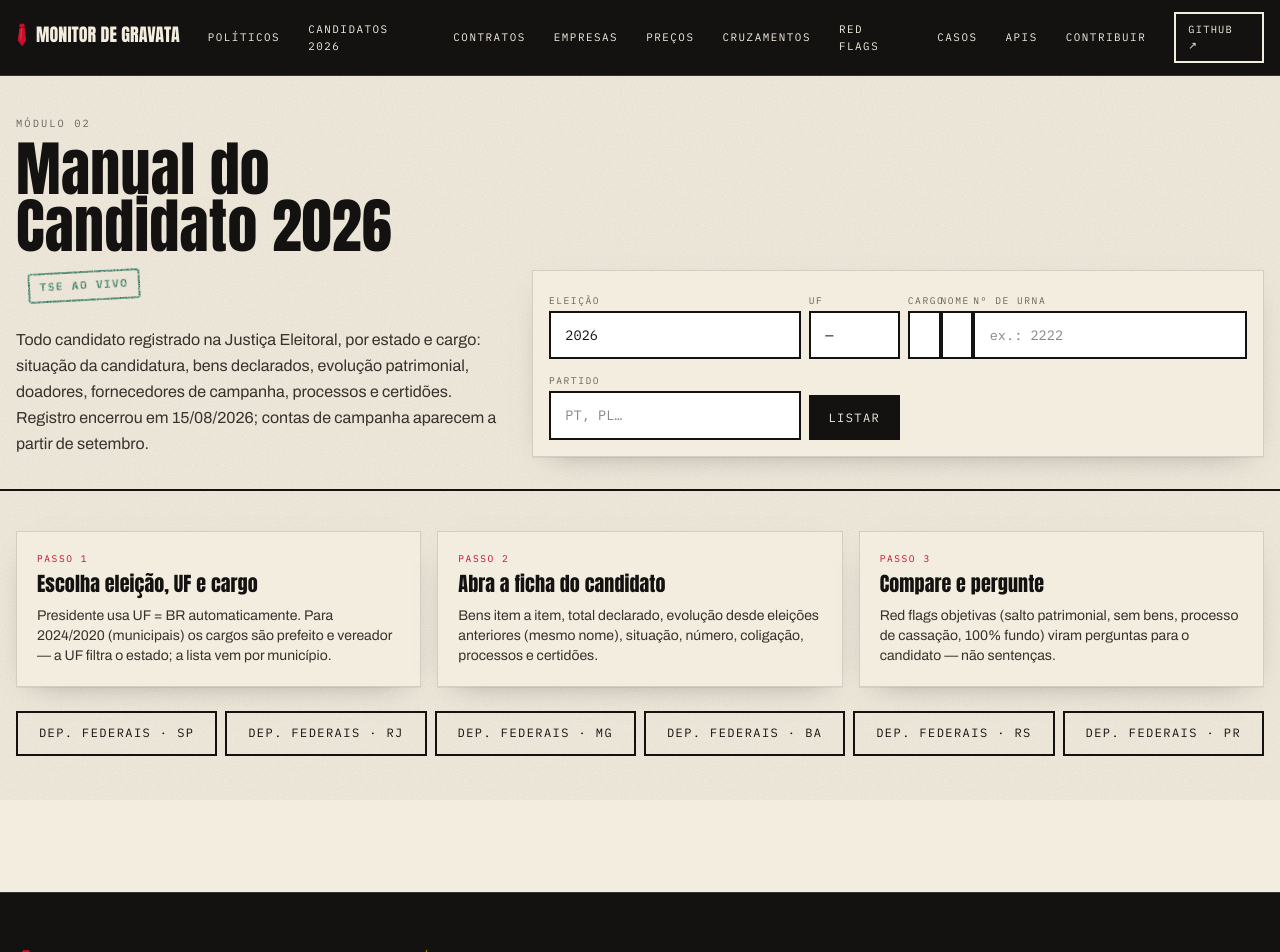
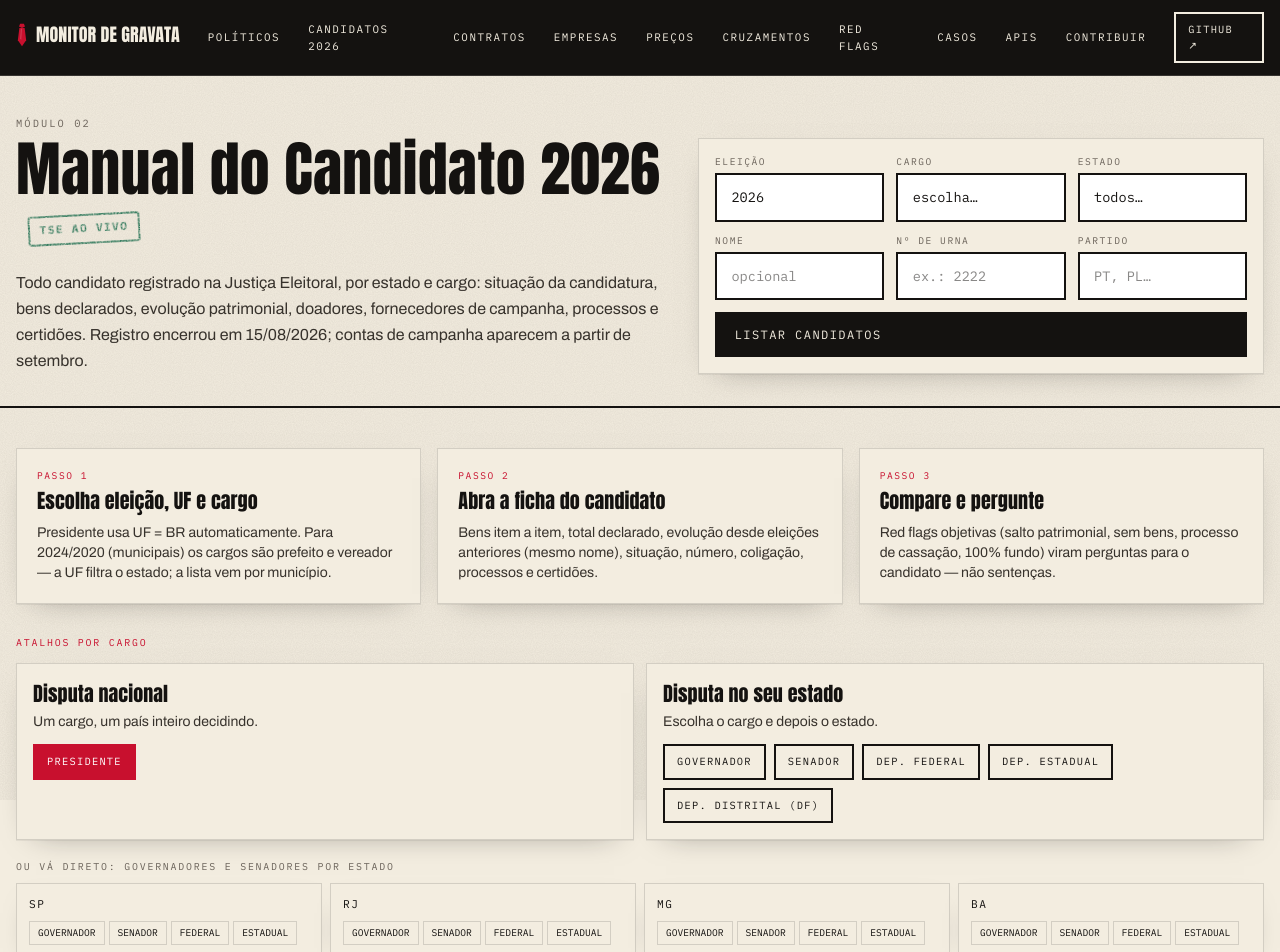
Before and after one commit to steinhauserhzs/monitor-de-gravata, a Next.js app: page /candidatos in a window 1280 px wide. Shown: the top 952 px of the page. Built offline with nearby package versions, Linux system fonts and the light colour scheme.

Commit message:
fix(candidatos): formulário com 6 campos em grid legível (os rótulos estavam colidindo) e atalhos para TODOS os cargos — presidente, governador, senador, deputado federal/estadual/distrital, com grade por estado; mapa da home troca o cargo antes de clicar no estado

```diff
--- a/app/candidatos/page.tsx
+++ b/app/candidatos/page.tsx
@@ -56,17 +56,32 @@ export default async function Candidatos({ searchParams }: PageProps<"/candidato
         stampTone="verde"
         lead="Todo candidato registrado na Justiça Eleitoral, por estado e cargo: situação da candidatura, bens declarados, evolução patrimonial, doadores, fornecedores de campanha, processos e certidões. Registro encerrou em 15/08/2026; contas de campanha aparecem a partir de setembro."
         right={
-          <form className="card p-4 grid gap-2 sm:grid-cols-[auto_auto_1fr_1fr_auto] items-end w-full sm:min-w-[22rem]">
-            <label className="block"><span className="font-mono text-[0.6rem] uppercase tracking-[0.16em] text-ink-3">Eleição</span>
-              <select name="ano" defaultValue={ano} className="input">{Object.keys(ELEICOES).sort((a, b) => Number(b) - Number(a)).map((a) => <option key={a} value={a}>{a}</option>)}</select></label>
-            <label className="block"><span className="font-mono text-[0.6rem] uppercase tracking-[0.16em] text-ink-3">UF</span>
-              <select name="uf" defaultValue={uf} className="input"><option value="">—</option>{UFS.map((u) => <option key={u}>{u}</option>)}</select></label>
-            <label className="block"><span className="font-mono text-[0.6rem] uppercase tracking-[0.16em] text-ink-3">Cargo</span>
-              <select name="cargo" defaultValue={cargo || ""} className="input"><option value="">—</option>{cargosDisponiveis.map((c) => <option key={c} value={c}>{CARGOS[c]}</option>)}</select></label>
-            <label className="block"><span className="font-mono text-[0.6rem] uppercase tracking-[0.16em] text-ink-3">Nome</span><input name="nome" defaultValue={nome} className="input" placeholder="opcional" /></label>
-            <label className="block"><span className="font-mono text-[0.6rem] uppercase tracking-[0.16em] text-ink-3">Nº de urna</span><input name="numero" defaultValue={numero} className="input" placeholder="ex.: 2222" inputMode="numeric" /></label>
-            <label className="block"><span className="font-mono text-[0.6rem] uppercase tracking-[0.16em] text-ink-3">Partido</span><input name="partido" defaultValue={partido} className="input" placeholder="PT, PL…" /></label>
-            <button className="btn" type="submit">Listar</button>
+          <form className="card p-4 grid gap-3 sm:grid-cols-2 lg:grid-cols-3 w-full sm:min-w-[26rem]">
+            <label className="block">
+              <span className="font-mono text-[0.6rem] uppercase tracking-[0.16em] text-ink-3 block mb-1">Eleição</span>
+              <select name="ano" defaultValue={ano} className="input">{Object.keys(ELEICOES).sort((a, b) => Number(b) - Number(a)).map((a) => <option key={a} value={a}>{a}</option>)}</select>
+            </label>
+            <label className="block">
+              <span className="font-mono text-[0.6rem] uppercase tracking-[0.16em] text-ink-3 block mb-1">Cargo</span>
+              <select name="cargo" defaultValue={cargo || ""} className="input"><option value="">escolha…</option>{cargosDisponiveis.map((c) => <option key={c} value={c}>{CARGOS[c]}</option>)}</select>
+            </label>
+            <label className="block">
+              <span className="font-mono text-[0.6rem] uppercase tracking-[0.16em] text-ink-3 block mb-1">Estado</span>
+              <select name="uf" defaultValue={uf} className="input"><option value="">todos…</option>{UFS.map((u) => <option key={u}>{u}</option>)}</select>
+            </label>
+            <label className="block">
+              <span className="font-mono text-[0.6rem] uppercase tracking-[0.16em] text-ink-3 block mb-1">Nome</span>
+              <input name="nome" defaultValue={nome} className="input" placeholder="opcional" />
+            </label>
+            <label className="block">
+              <span className="font-mono text-[0.6rem] uppercase tracking-[0.16em] text-ink-3 block mb-1">Nº de urna</span>
+              <input name="numero" defaultValue={numero} className="input" placeholder="ex.: 2222" inputMode="numeric" />
+            </label>
+            <label className="block">
+              <span className="font-mono text-[0.6rem] uppercase tracking-[0.16em] text-ink-3 block mb-1">Partido</span>
+              <input name="partido" defaultValue={partido} className="input" placeholder="PT, PL…" />
+            </label>
+            <button className="btn sm:col-span-2 lg:col-span-3" type="submit">Listar candidatos</button>
           </form>
         }
       />
@@ -95,10 +110,44 @@ export default async function Candidatos({ searchParams }: PageProps<"/candidato
               </div>
             ))}
           </div>
-          <div className="mt-6 grid gap-2 sm:grid-cols-3 md:grid-cols-6">
-            {["SP", "RJ", "MG", "BA", "RS", "PR"].map((u) => (
-              <Link key={u} href={`/candidatos?ano=2026&uf=${u}&cargo=6`} className="btn btn--ghost justify-center">Dep. federais · {u}</Link>
-            ))}
+          <div className="mt-8">
+            <div className="font-mono text-[0.62rem] uppercase tracking-[0.18em] text-stamp mb-3">Atalhos por cargo</div>
+            <div className="grid gap-3 md:grid-cols-2">
+              <div className="card p-4">
+                <div className="font-display text-xl">Disputa nacional</div>
+                <p className="text-sm text-ink-2 mt-1">Um cargo, um país inteiro decidindo.</p>
+                <div className="mt-3 flex flex-wrap gap-2">
+                  <Link href={`/candidatos?ano=${ano}&uf=BR&cargo=1`} className="btn btn--stamp !py-2 !px-3 !text-[0.65rem]">Presidente</Link>
+                </div>
+              </div>
+              <div className="card p-4">
+                <div className="font-display text-xl">Disputa no seu estado</div>
+                <p className="text-sm text-ink-2 mt-1">Escolha o cargo e depois o estado.</p>
+                <div className="mt-3 flex flex-wrap gap-2">
+                  {[[3, "Governador"], [5, "Senador"], [6, "Dep. federal"], [7, "Dep. estadual"], [8, "Dep. distrital (DF)"]].map(([c, l]) => (
+                    <Link key={String(c)} href={`/candidatos?ano=${ano}&cargo=${c}${c === 8 ? "&uf=DF" : ""}`} className="btn btn--ghost !py-2 !px-3 !text-[0.65rem]">{l}</Link>
+                  ))}
+                </div>
+              </div>
+            </div>
+
+            <div className="mt-5">
+              <div className="font-mono text-[0.62rem] uppercase tracking-[0.18em] text-ink-3 mb-2">Ou vá direto: governadores e senadores por estado</div>
+              <div className="grid gap-2 sm:grid-cols-2 lg:grid-cols-4">
+                {["SP", "RJ", "MG", "BA", "RS", "PR", "PE", "CE"].map((u) => (
+                  <div key={u} className="card p-3">
+                    <div className="font-mono text-[0.7rem] uppercase tracking-[0.14em] mb-2">{u}</div>
+                    <div className="flex flex-wrap gap-1 font-mono text-[0.6rem] uppercase">
+                      <Link href={`/candidatos?ano=${ano}&uf=${u}&cargo=3`} className="px-2 py-1 border border-linha hover:bg-ink hover:text-paper">governador</Link>
+                      <Link href={`/candidatos?ano=${ano}&uf=${u}&cargo=5`} className="px-2 py-1 border border-linha hover:bg-ink hover:text-paper">senador</Link>
+                      <Link href={`/candidatos?ano=${ano}&uf=${u}&cargo=6`} className="px-2 py-1 border border-linha hover:bg-ink hover:text-paper">federal</Link>
+                      <Link href={`/candidatos?ano=${ano}&uf=${u}&cargo=7`} className="px-2 py-1 border border-linha hover:bg-ink hover:text-paper">estadual</Link>
+                    </div>
+                  </div>
+                ))}
+              </div>
+              <p className="mt-3 text-xs text-ink-3">Outros estados: use o filtro acima, ou o <Link href="/" className="underline">mapa do Brasil na página inicial</Link>.</p>
+            </div>
           </div>
         </Section>
       ) : (
--- a/app/page.tsx
+++ b/app/page.tsx
@@ -70,7 +70,9 @@ const FATOS = [
   "Quem fiscaliza um contrato de R$ 50 mil na sua cidade? Talvez ninguém",
 ];
 
-export default function Home() {
+export default async function Home({ searchParams }: PageProps<"/">) {
+  const sp = await searchParams;
+  const cargoMapa = Number(Array.isArray(sp.cargo) ? sp.cargo[0] : sp.cargo) || 6;
   const apis = loadApis();
   const flags = loadRedFlags();
   const casos = loadCasos();
@@ -147,9 +149,9 @@ export default function Home() {
       </Section>
 
       {/* MAPA */}
-      <Section kicker="Comece pelo seu estado" title="Quem quer o seu voto em 2026">
+      <Section id="mapa" kicker="Comece pelo seu estado" title="Quem quer o seu voto em 2026">
         <div className="card p-6 md:p-8">
-          <MapaBrasil ano={2026} cargo={6} />
+          <MapaBrasil ano={2026} cargo={cargoMapa} />
         </div>
       </Section>
 
--- a/components/MapaBrasil.tsx
+++ b/components/MapaBrasil.tsx
@@ -55,8 +55,11 @@ export function MapaBrasil({ ano = 2026, cargo = 6 }: { ano?: number; cargo?: nu
         <div className="font-mono text-[0.65rem] uppercase tracking-[0.2em] text-stamp">Eleições {ano}</div>
         <h2 className="font-display text-3xl md:text-5xl leading-[0.95] mt-2">Clique no seu estado</h2>
         <p className="mt-3 text-ink-2 max-w-md">
-          Todos os candidatos registrados no TSE, por cargo: bens declarados, evolução patrimonial, doações, processos e red flags. Sem
-          juízo de valor — só o que consta oficialmente.
+          Todos os candidatos registrados no TSE: bens declarados, evolução patrimonial, quem financiou, processos e sinais de risco.
+          Sem juízo de valor — só o que consta oficialmente.
+        </p>
+        <p className="mt-2 font-mono text-[0.62rem] uppercase tracking-[0.14em] text-stamp">
+          cargo selecionado: {cargo === 1 ? "presidente" : cargo === 3 ? "governador" : cargo === 5 ? "senador" : cargo === 7 ? "deputado estadual" : "deputado federal"} — clique no estado
         </p>
         <div className="mt-4 flex flex-wrap gap-2 font-mono text-[0.62rem] uppercase tracking-[0.12em]">
           {[
@@ -66,7 +69,7 @@ export function MapaBrasil({ ano = 2026, cargo = 6 }: { ano?: number; cargo?: nu
             [6, "Dep. federal"],
             [7, "Dep. estadual"],
           ].map(([c, l]) => (
-            <Link key={c} href={`/candidatos?ano=${ano}${c === 1 ? "&uf=BR" : ""}&cargo=${c}`} className={`px-2.5 py-1.5 border border-ink ${c === cargo ? "bg-ink text-paper" : "hover:bg-paper-2"}`}>
+            <Link key={String(c)} href={c === 1 ? `/candidatos?ano=${ano}&uf=BR&cargo=1` : `/?cargo=${c}#mapa`} className={`px-2.5 py-1.5 border border-ink ${c === cargo ? "bg-ink text-paper" : "hover:bg-paper-2"}`}>
               {l}
             </Link>
           ))}
```
